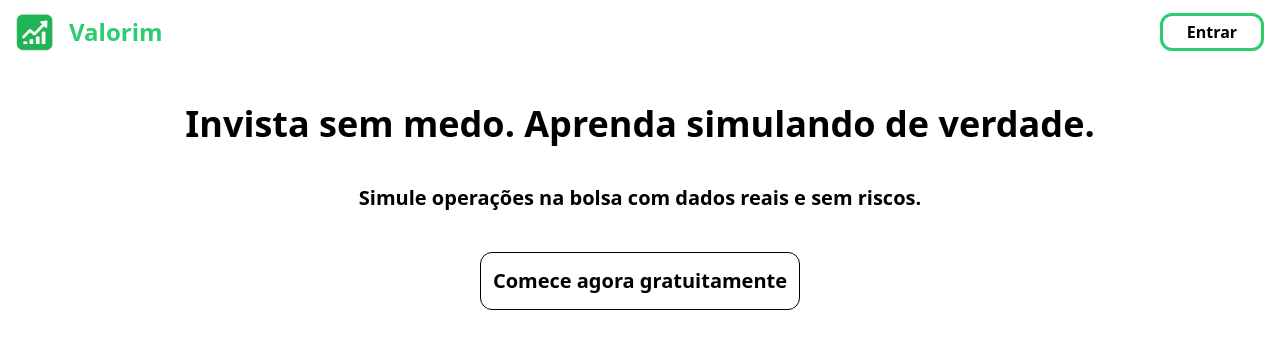
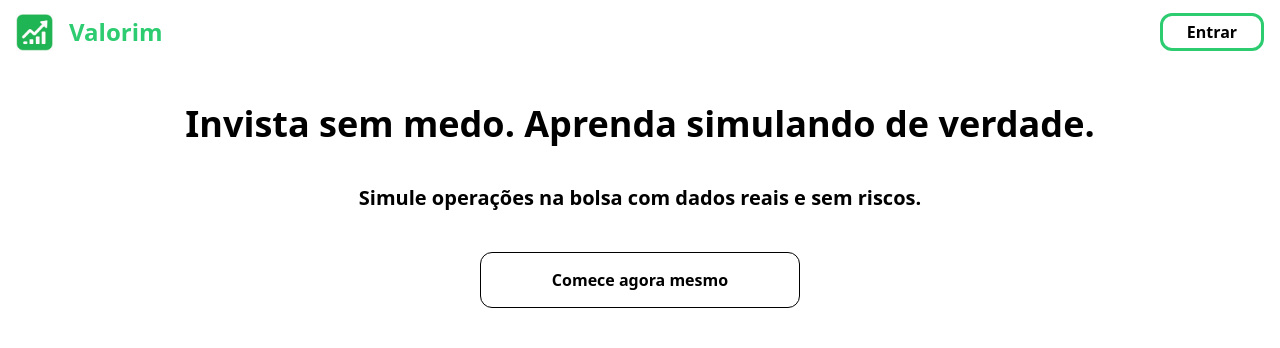
Before and after one commit to dig-ie/bolsa-nextjs-app, a Next.js app: page /mainPage in a window 1280 px wide. Shown: the top 348 px of the page. Built offline with nearby package versions, Linux system fonts and the light colour scheme.

Commit message:
Feat Add component in main view

```diff
--- a/src/app/mainPage/page.tsx
+++ b/src/app/mainPage/page.tsx
@@ -1,22 +1,28 @@
-import React from 'react';
-import Header from '../components/Header';
+"use client";
+
+import React from "react";
+import Header from "../components/Header";
+import ButtonWeb from "../components/ButtonWeb";
+import ButtonStart from "../components/ButtonStart";
 
 type MainPageProps = {
   title?: string;
   description?: string;
-    buttonTitle?: string;
 };
 
 const MainPage: React.FC<MainPageProps> = ({
   title = "Invista sem medo. Aprenda simulando de verdade.",
   description = "Simule operações na bolsa com dados reais e sem riscos.",
-    buttonTitle = "Comece agora gratuitamente",
 }) => {
   return (
     //declarar o header
     <main>
       <Header />
-
+      {/* <ButtonWeb
+        title="teste"
+        buttonImage="https://imgs.search.brave.com/bOAelAw4j16D9IT3S1ypEqZUZlNzN2Ef6eATH9MhdGI/rs:fit:500:0:0:0/g:ce/aHR0cHM6Ly90NC5m/dGNkbi5uZXQvanBn/LzA3LzEzLzk4LzU1/LzM2MF9GXzcxMzk4/NTUwMF9WUElzZHRa/WHNMTDN5YVZuSjZS/MTBpSjJ3WmkwRjVX/TS5qcGc"
+        onClick={() => {}}
+      /> */}
       <div className="flex flex-col items-center gap-10 p-10">
         <div>
           <h1 className="text-4xl font-bold">{title}</h1>
@@ -26,9 +32,7 @@ const MainPage: React.FC<MainPageProps> = ({
           <h2 className="text-xl font-bold">{description}</h2>
         </div>
 
-                <button className="border border-black text-xl font-bold rounded-xl w-[320px] h-[58px]">
-                    {buttonTitle}
-                </button>
+        <ButtonStart title="Comece agora mesmo" />
       </div>
     </main>
   );
```
Lines whose indentation alone changed are shown as unchanged.
